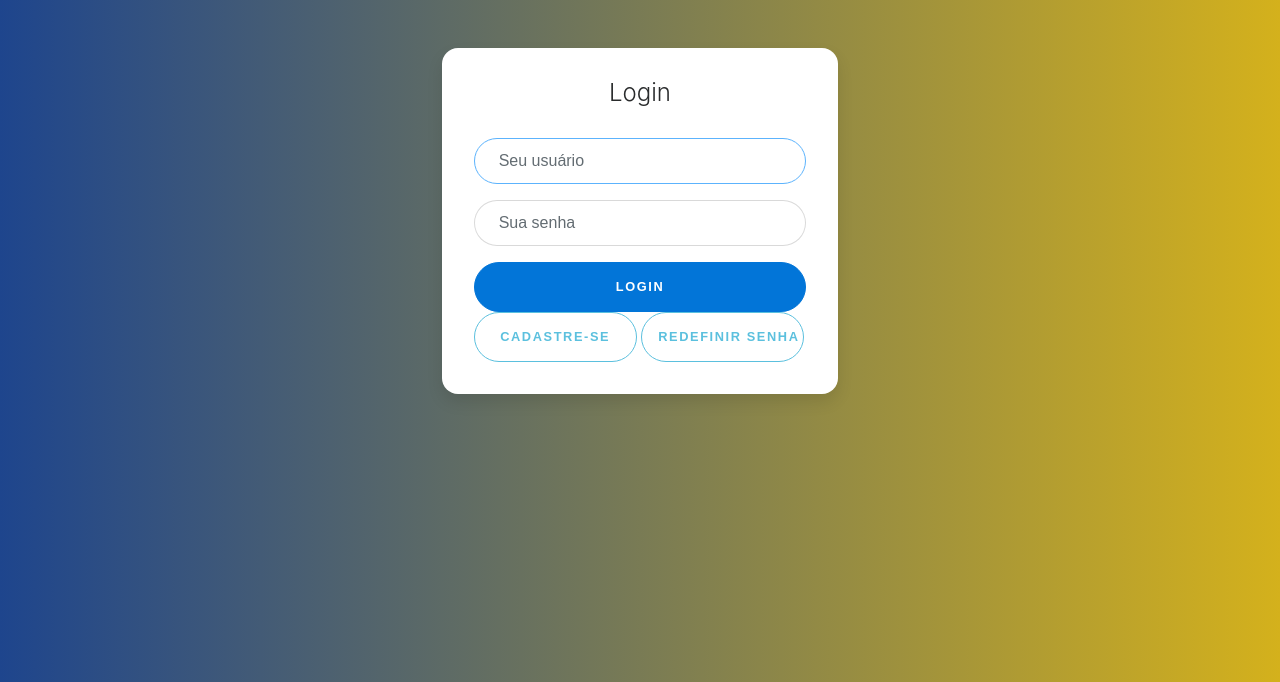
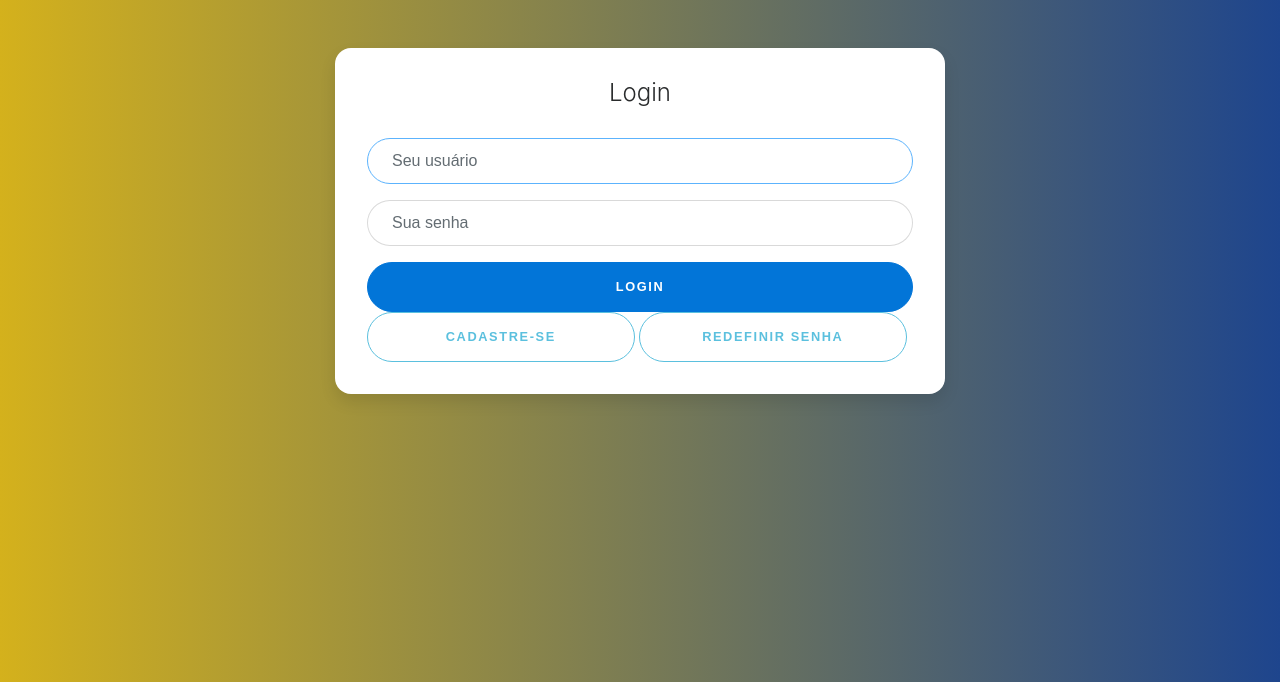
Before and after one commit to cechinjessica/tcc, a PHP site: page /Contratos/index.php in a window 1280 px wide. Shown: the top 682 px of the page. Run offline with PHP 8.4, Linux system fonts and the light colour scheme; some libraries are stand-ins or nearby versions.

Commit message:
lembrar de mudar a cor

```diff
--- a/Contratos/index.php
+++ b/Contratos/index.php
@@ -23,7 +23,7 @@ session_start();
 
 		body {
 			background: #007bff;
-			background: linear-gradient(to right, #1E458D, #D4B11C);
+			background: linear-gradient(to left, #1E458D, #D4B11C);
 		}
 
 		.card-signin {
@@ -85,7 +85,7 @@ session_start();
 	<script type="text/javascript" src="javascript/login.js"></script>
 	<div class="container-fluid">
 		<div class="row">
-			<div class="col-sm-9 col-md-7 col-lg-4 mx-auto">
+			<div class="col-sm-9 col-md-7 col-lg-6 mx-auto">
 				<div class="card card-signin my-5">
 					<div class="card-body">
 						<h5 class="card-title text-center">Login</h5>
```
